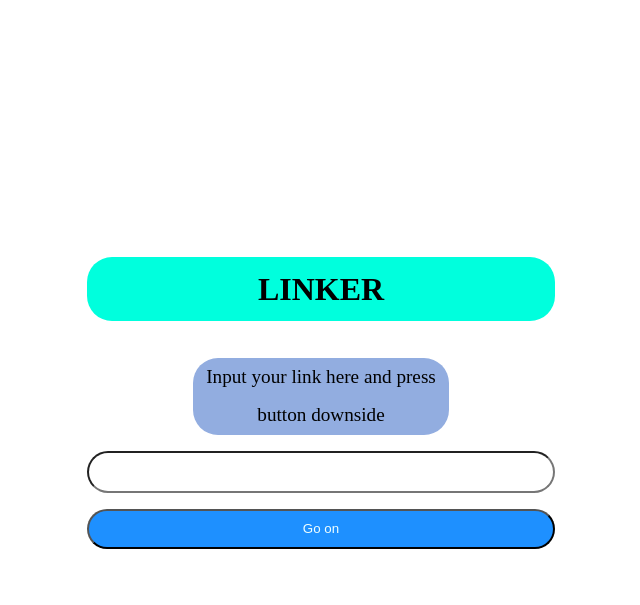
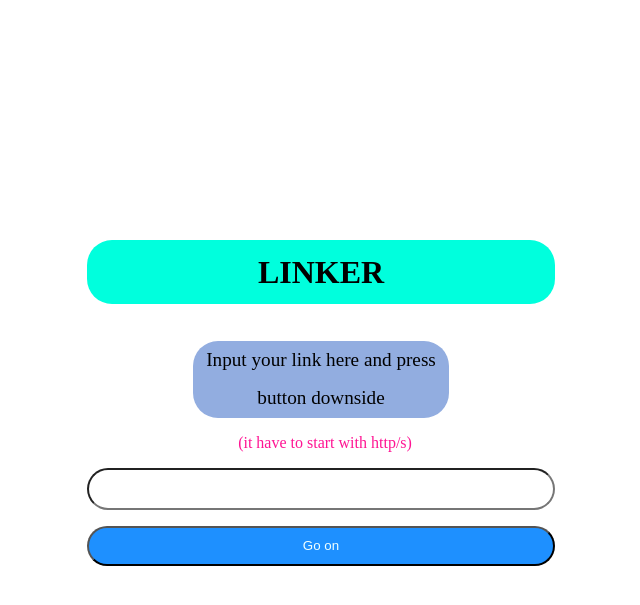
Before and after one commit to Sabbirbeb/FastApiExample, a FastAPI app: page /create_link in a window 1280 px wide. Shown: the top 605 px of the page, without its empty margins (315-955 px from the left). Run offline with FastAPI, Linux system fonts and the light colour scheme.

Commit message:
hotfix frontend

```diff
--- a/app/main.py
+++ b/app/main.py
@@ -86,7 +86,10 @@ async def link(
     :return: redirect to link or None
     """
     URL = await get_link_from_redis(link)
-    return URL
+    if URL.startswith('http'):
+        return URL
+    else:
+        return ('/')
 
 @app.get("/set_link", response_class=HTMLResponse)
 async def set_link(
--- a/templates/linker_input.html
+++ b/templates/linker_input.html
@@ -12,7 +12,7 @@
         <ul><li><h1>LINKER</h1></li></ul>
         <form>
             <label for="fname">Input your link here and press button downside</label><br>
-            <p> </p>
+            <p>(it have to start with http/s)</p>
             <input type="text" id="urlToShorten" name="fname"><br>
             <ul>
                 <button type="button" onclick="link_shorter_input()">Go on</button>
```
